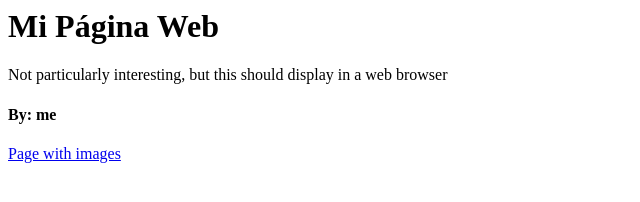
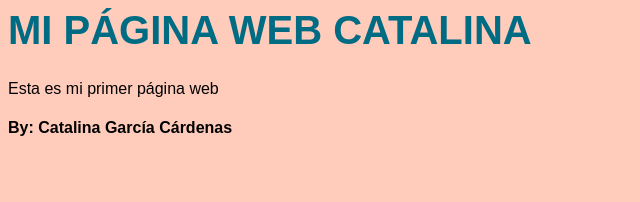
Before and after one commit to a01655338/Demo_SemanaTec, a plain HTML site: page MiPaginaWeb/index.html in a window 1280 px wide. Shown: the whole page, without its empty margins (0-640 px from the left). Drawn offline with Linux system fonts and the light colour scheme.

Commit message:
Cambio colores página web

```diff
--- a/MiPaginaWeb/index.html
+++ b/MiPaginaWeb/index.html
@@ -2,10 +2,9 @@
     <head>
         <title>Catalina Garcia<</title>
     </head>
-    <body>
-        <h1>Mi Página Web</h1>
-        <p>Not particularly interesting, but this should display in a web browser</p>
-        <h4>By: me</h4>
-        <p><a href="pictures.html">Page with images</a></p>
+    <body style = "background-color :#FFCCBB;font-family: 'Arial'">
+        <h1 style = "font-size: 40px; color: #006C84;">MI PÁGINA WEB CATALINA</h1>
+        <p>Esta es mi primer página web</p>
+        <h4>By: Catalina García Cárdenas</h4>
     </body>
 </html>
```
